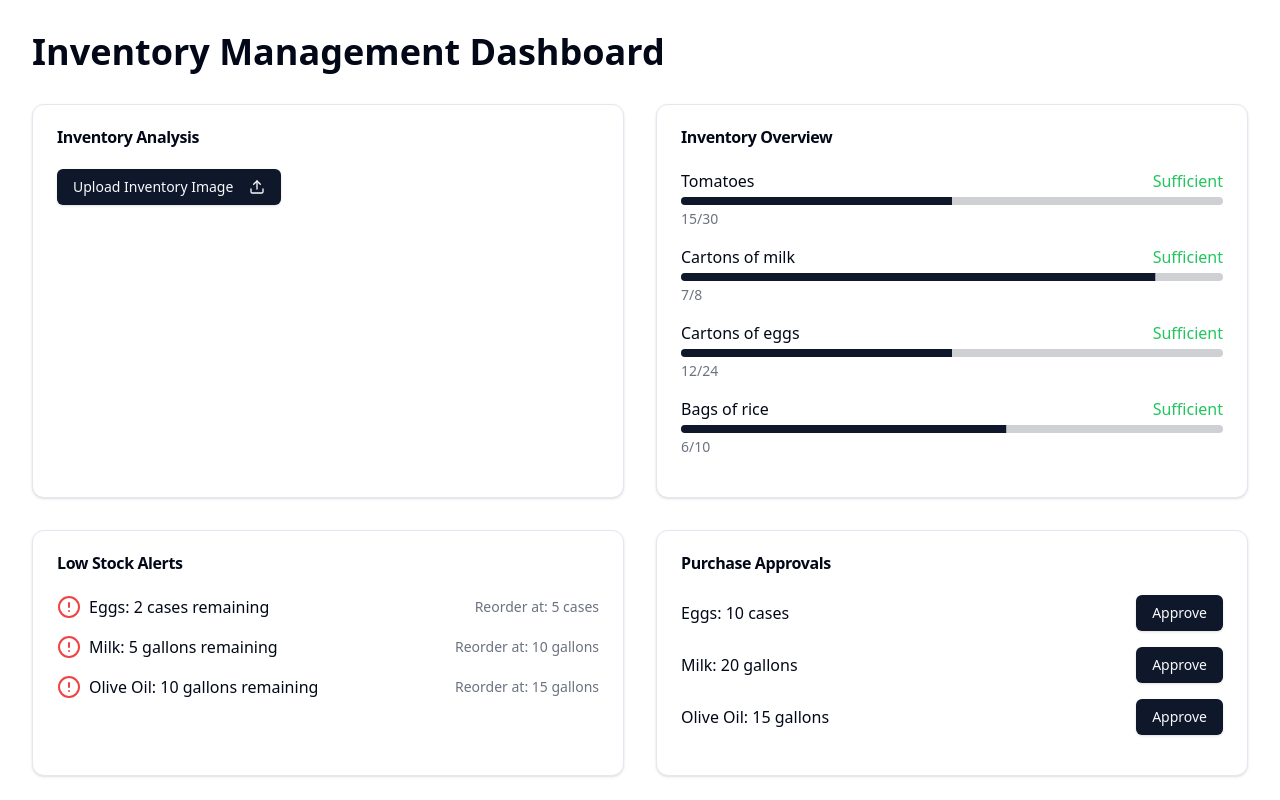
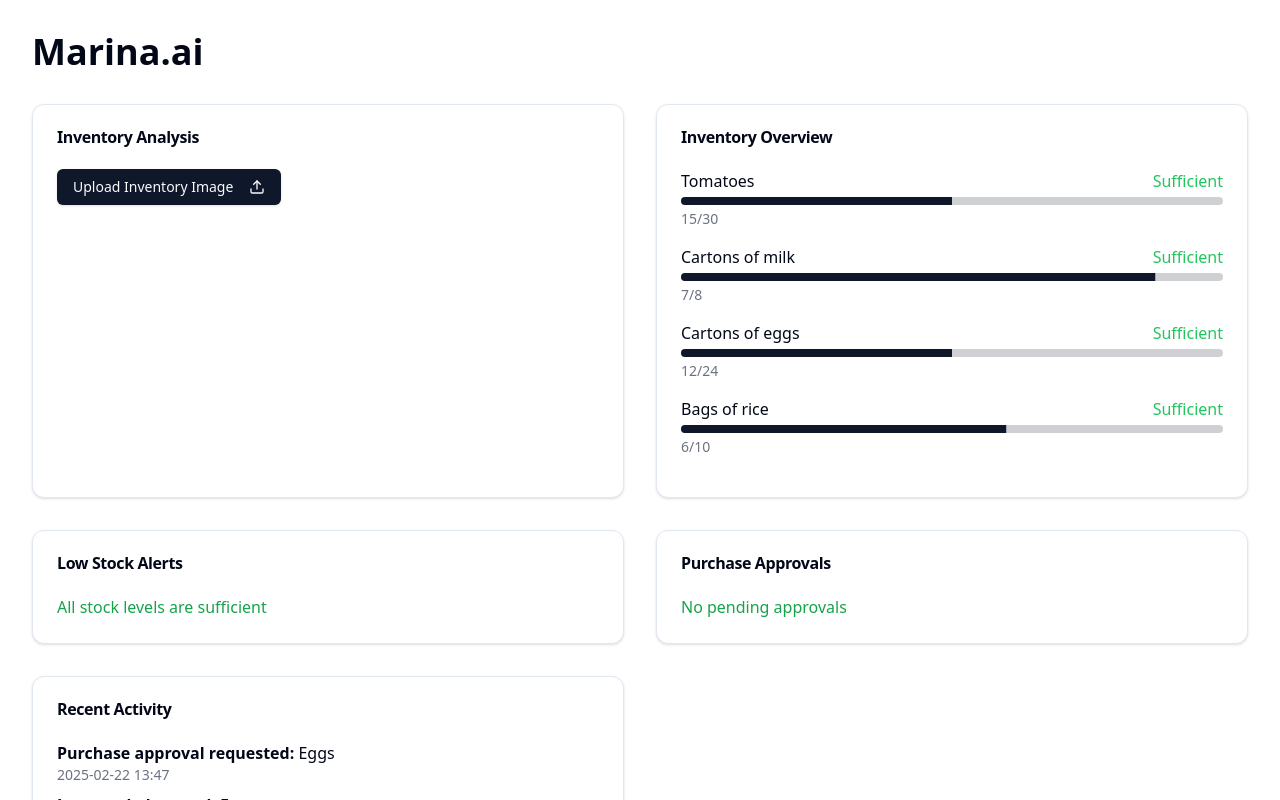
Before and after one commit to RyougaSeko/inventory-order-agent, a Next.js app: page / in a window 1280 px wide. Shown: the top 800 px of the page. Built offline with nearby package versions, Linux system fonts and the light colour scheme.

Commit message:
add: analysis

```diff
--- a/app/page.tsx
+++ b/app/page.tsx
@@ -9,20 +9,120 @@ import { LowStockAlerts } from "@/components/low-stock-alerts";
 import { PurchaseApproval } from "@/components/purchase-approval";
 import { RecentActivity } from "@/components/recent-activity";
 
+export enum InventoryItemName {
+  TOMATOES = "Tomatoes",
+  CARTONS_OF_MILK = "Cartons of milk",
+  CARTONS_OF_EGGS = "Cartons of eggs",
+  BAGS_OF_RICE = "Bags of rice",
+}
+
+const defaultInventoryItems: InventoryItem[] = [
+  {
+    name: InventoryItemName.TOMATOES,
+    quantity: 15,
+    maxQuantity: 30,
+    status: "Sufficient",
+    item_id: 1,
+    category: "Produce",
+    unit: "pieces",
+  },
+  {
+    name: InventoryItemName.CARTONS_OF_MILK,
+    quantity: 7,
+    maxQuantity: 8,
+    status: "Sufficient",
+    item_id: 2,
+    category: "Dairy",
+    unit: "cartons",
+  },
+  {
+    name: InventoryItemName.CARTONS_OF_EGGS,
+    quantity: 12,
+    maxQuantity: 24,
+    status: "Sufficient",
+    item_id: 3,
+    category: "Dairy",
+    unit: "cartons",
+  },
+  {
+    name: InventoryItemName.BAGS_OF_RICE,
+    quantity: 6,
+    maxQuantity: 10,
+    status: "Sufficient",
+    item_id: 4,
+    category: "Grains",
+    unit: "bags",
+  },
+];
+
+export const maxQuantities: Record<InventoryItemName, number> = {
+  [InventoryItemName.CARTONS_OF_MILK]: 8,
+  [InventoryItemName.CARTONS_OF_EGGS]: 24,
+  [InventoryItemName.BAGS_OF_RICE]: 10,
+  [InventoryItemName.TOMATOES]: 30,
+};
+
+export const reorderPoints: Record<InventoryItemName, number> = {
+  [InventoryItemName.CARTONS_OF_MILK]: 3,
+  [InventoryItemName.CARTONS_OF_EGGS]: 4,
+  [InventoryItemName.BAGS_OF_RICE]: 5,
+  [InventoryItemName.TOMATOES]: 4,
+};
+
 export default function Dashboard() {
-  const [inventoryItems, setInventoryItems] = useState<InventoryItem[]>([]);
+  const [inventoryItems, setInventoryItems] = useState<InventoryItem[]>(
+    defaultInventoryItems
+  );
+  const [activities, setActivities] = useState([
+    {
+      action: "Image analyzed",
+      item: "Inventory snapshot",
+      timestamp: "2025-02-22 13:45",
+    },
+    {
+      action: "Low stock detected",
+      item: "Eggs",
+      timestamp: "2025-02-22 13:46",
+    },
+    {
+      action: "Purchase approval requested",
+      item: "Eggs",
+      timestamp: "2025-02-22 13:47",
+    },
+    {
+      action: "Purchase approved",
+      item: "Milk",
+      timestamp: "2025-02-22 13:30",
+    },
+  ]);
+
+  const addActivity = (action: string, item: string) => {
+    const timestamp = new Date().toLocaleString();
+    setActivities((prev) => {
+      // Check if this exact activity already exists to prevent duplicates
+      const exists = prev.some(
+        (activity) =>
+          activity.action === action &&
+          activity.item === item &&
+          activity.timestamp === timestamp
+      );
+      if (exists) return prev;
+      return [...prev, { action, item, timestamp }];
+    });
+  };
 
   return (
     <div className="p-8">
-      <h1 className="text-4xl font-bold mb-8">
-        Inventory Management Dashboard
-      </h1>
+      <h1 className="text-4xl font-bold mb-8">Marina.ai</h1>
       <div className="grid grid-cols-1 md:grid-cols-2 gap-8">
         <InventoryAnalysis onAnalysisComplete={setInventoryItems} />
         <InventoryOverview items={inventoryItems} />
-        <LowStockAlerts />
-        <PurchaseApproval />
-        <RecentActivity />
+        <LowStockAlerts items={inventoryItems} />
+        <PurchaseApproval
+          items={inventoryItems}
+          onApprove={(action, item) => addActivity(action, item)}
+        />
+        <RecentActivity activities={activities} />
       </div>
     </div>
   );
--- a/components/inventory-analysis.tsx
+++ b/components/inventory-analysis.tsx
@@ -14,6 +14,7 @@ import {
 import { Upload, X, ImagePlus, Loader2 } from "lucide-react";
 import { AnalysisResults } from "./analysis-results";
 import { toast } from "sonner";
+import { InventoryItemName, reorderPoints } from "@/app/page";
 
 interface ImageFile {
   file: File;
@@ -23,11 +24,12 @@ interface ImageFile {
 
 export interface InventoryItem {
   item_id: number;
-  name: string;
+  name: InventoryItemName;
   category: "Produce" | "Dairy" | "Grains";
   quantity: number;
   unit: "pieces" | "cartons" | "bags";
-  status?: "Sufficient" | "Low";
+  status: "Sufficient" | "Low";
+  maxQuantity: number;
 }
 
 const MAX_FILE_SIZE_MB = 5;
@@ -99,26 +101,10 @@ export function InventoryAnalysis({
       const analysisData = await response.json();
 
       // Transform the data to include status based on minimum requirements
-      const transformedItems = analysisData.map((item: InventoryItem) => {
-        let status: "Sufficient" | "Low";
-        switch (item.name.toLowerCase()) {
-          case "tomatoes":
-            status = item.quantity >= 3 ? "Sufficient" : "Low";
-            break;
-          case "cartons of milk":
-            status = item.quantity >= 2 ? "Sufficient" : "Low";
-            break;
-          case "cartons of eggs":
-            status = item.quantity >= 4 ? "Sufficient" : "Low";
-            break;
-          case "bags of rice":
-            status = item.quantity >= 3 ? "Sufficient" : "Low";
-            break;
-          default:
-            status = "Sufficient";
-        }
-        return { ...item, status };
-      });
+      const transformedItems = analysisData.map((item: InventoryItem) => ({
+        ...item,
+        status: item.quantity > reorderPoints[item.name] ? "Sufficient" : "Low",
+      }));
 
       setAnalysisResults(transformedItems);
       onAnalysisComplete(transformedItems);
@@ -158,7 +144,6 @@ export function InventoryAnalysis({
                       src={image.preview}
                       alt="Preview"
                       className="object-cover rounded-lg"
-                      fill
                       sizes="128px"
                     />
                     <Button
--- a/components/inventory-overview.tsx
+++ b/components/inventory-overview.tsx
@@ -1,46 +1,15 @@
+import { InventoryItemName, maxQuantities, reorderPoints } from "@/app/page";
+import { InventoryItem } from "./inventory-analysis";
 import { Card, CardContent, CardHeader, CardTitle } from "@/components/ui/card";
 import { Progress } from "@/components/ui/progress";
 
-interface InventoryItem {
-  name: string;
-  quantity: number;
-  maxQuantity: number;
-  status: "Sufficient" | "Low";
-}
-
 export function InventoryOverview({ items }: { items?: InventoryItem[] }) {
-  const defaultItems: InventoryItem[] = [
-    {
-      name: "Tomatoes",
-      quantity: 15,
-      maxQuantity: 30,
-      status: "Sufficient",
-    },
-    {
-      name: "Cartons of milk",
-      quantity: 7,
-      maxQuantity: 8,
-      status: "Sufficient",
-    },
-    {
-      name: "Cartons of eggs",
-      quantity: 12,
-      maxQuantity: 24,
-      status: "Sufficient",
-    },
-    {
-      name: "Bags of rice",
-      quantity: 6,
-      maxQuantity: 10,
-      status: "Sufficient",
-    },
-  ];
-  const inventoryItems = items?.length ? items : defaultItems;
-
-  // Create a map of default max quantities
-  const defaultMaxQuantities = Object.fromEntries(
-    defaultItems.map((item) => [item.name, item.maxQuantity])
-  );
+  const getStatus = (
+    name: InventoryItemName,
+    quantity: number
+  ): "Sufficient" | "Low" => {
+    return quantity <= reorderPoints[name] ? "Low" : "Sufficient";
+  };
 
   return (
     <Card>
@@ -48,28 +17,25 @@ export function InventoryOverview({ items }: { items?: InventoryItem[] }) {
         <CardTitle>Inventory Overview</CardTitle>
       </CardHeader>
       <CardContent>
-        {inventoryItems.map((item) => (
+        {items?.map((item) => (
           <div key={item.name} className="mb-4">
             <div className="flex justify-between mb-1">
               <span>{item.name}</span>
               <span
                 className={
-                  item.status === "Low" ? "text-red-500" : "text-green-500"
+                  getStatus(item.name, item.quantity) === "Low"
+                    ? "text-red-500"
+                    : "text-green-500"
                 }
               >
-                {item.status}
+                {getStatus(item.name, item.quantity)}
               </span>
             </div>
             <Progress
-              value={
-                (item.quantity /
-                  (defaultMaxQuantities[item.name] || item.maxQuantity)) *
-                100
-              }
+              value={(item.quantity / maxQuantities[item.name]) * 100}
             />
             <div className="text-sm text-gray-500 mt-1">
-              {item.quantity}/
-              {defaultMaxQuantities[item.name] || item.maxQuantity}
+              {item.quantity}/{maxQuantities[item.name]}
             </div>
           </div>
         ))}
--- a/components/low-stock-alerts.tsx
+++ b/components/low-stock-alerts.tsx
@@ -1,12 +1,18 @@
-import { Card, CardContent, CardHeader, CardTitle } from "@/components/ui/card"
-import { AlertCircle } from "lucide-react"
+import { Card, CardContent, CardHeader, CardTitle } from "@/components/ui/card";
+import { AlertCircle } from "lucide-react";
+import { InventoryItem } from "./inventory-analysis";
+import { reorderPoints } from "@/app/page";
 
-export function LowStockAlerts() {
-  const lowStockItems = [
-    { name: "Eggs", quantity: 2, unit: "cases", reorderPoint: 5 },
-    { name: "Milk", quantity: 5, unit: "gallons", reorderPoint: 10 },
-    { name: "Olive Oil", quantity: 10, unit: "gallons", reorderPoint: 15 },
-  ]
+export function LowStockAlerts({ items }: { items: InventoryItem[] }) {
+  const lowStockItems = items
+    .filter((item) => {
+      const reorderPoint = reorderPoints[item.name];
+      return item.quantity <= reorderPoint;
+    })
+    .map((item) => ({
+      ...item,
+      reorderPoint: reorderPoints[item.name],
+    }));
 
   return (
     <Card>
@@ -14,8 +20,12 @@ export function LowStockAlerts() {
         <CardTitle>Low Stock Alerts</CardTitle>
       </CardHeader>
       <CardContent>
-        {lowStockItems.map((item) => (
-          <div key={item.name} className="flex items-center justify-between mb-4">
+        {lowStockItems.length > 0 ? (
+          lowStockItems.map((item) => (
+            <div
+              key={item.name}
+              className="flex items-center justify-between mb-4"
+            >
               <div className="flex items-center">
                 <AlertCircle className="text-red-500 mr-2" />
                 <span>
@@ -26,8 +36,11 @@ export function LowStockAlerts() {
                 Reorder at: {item.reorderPoint} {item.unit}
               </span>
             </div>
-        ))}
+          ))
+        ) : (
+          <div className="text-green-600">All stock levels are sufficient</div>
+        )}
       </CardContent>
     </Card>
-  )
+  );
 }
--- a/components/purchase-approval.tsx
+++ b/components/purchase-approval.tsx
@@ -1,20 +1,60 @@
-"use client"
+"use client";
 
-import { useState } from "react"
-import { Card, CardContent, CardHeader, CardTitle } from "@/components/ui/card"
-import { Button } from "@/components/ui/button"
+import { reorderPoints } from "@/app/page";
+import { InventoryItem } from "@/components/inventory-analysis";
+import { Button } from "@/components/ui/button";
+import { Card, CardContent, CardHeader, CardTitle } from "@/components/ui/card";
+import { AlertCircle } from "lucide-react";
+import { useEffect, useState } from "react";
 
-export function PurchaseApproval() {
-  const [pendingApprovals, setPendingApprovals] = useState([
-    { id: 1, item: "Eggs", quantity: 10, unit: "cases" },
-    { id: 2, item: "Milk", quantity: 20, unit: "gallons" },
-    { id: 3, item: "Olive Oil", quantity: 15, unit: "gallons" },
-  ])
+interface PurchaseApprovalProps {
+  items: InventoryItem[];
+  onApprove: (message: string, item: string) => void;
+}
+
+export function PurchaseApproval({
+  items,
+
+  onApprove,
+}: PurchaseApprovalProps) {
+  const [pendingApprovals, setPendingApprovals] = useState<
+    Array<{
+      id: number;
+      item: string;
+      quantity: number;
+      unit: string;
+      currentStock: number;
+      reorderPoint: number;
+    }>
+  >([]);
+
+  useEffect(() => {
+    setPendingApprovals(
+      items
+        .filter((item) => {
+          const reorderPoint = reorderPoints[item.name];
+          return item.quantity <= reorderPoint;
+        })
+        .map((item) => ({
+          id: item.item_id,
+          item: item.name,
+          quantity: item.quantity,
+          unit: item.unit,
+          currentStock: item.quantity,
+          reorderPoint: reorderPoints[item.name],
+        }))
+    );
+  }, [items, reorderPoints]);
 
   const handleApprove = (id: number) => {
-    // Here you would typically send an API request to approve the purchase
-    setPendingApprovals(pendingApprovals.filter((approval) => approval.id !== id))
-  }
+    const approval = pendingApprovals.find((a) => a.id === id);
+    if (approval) {
+      onApprove("Purchase approved", approval.item);
+      setPendingApprovals(
+        pendingApprovals.filter((approval) => approval.id !== id)
+      );
+    }
+  };
 
   return (
     <Card>
@@ -22,16 +62,33 @@ export function PurchaseApproval() {
         <CardTitle>Purchase Approvals</CardTitle>
       </CardHeader>
       <CardContent>
-        {pendingApprovals.map((approval) => (
-          <div key={approval.id} className="flex items-center justify-between mb-4">
-            <span>
-              {approval.item}: {approval.quantity} {approval.unit}
-            </span>
-            <Button onClick={() => handleApprove(approval.id)}>Approve</Button>
-          </div>
-        ))}
-        {pendingApprovals.length === 0 && <p>No pending approvals</p>}
+        {pendingApprovals.length > 0 ? (
+          pendingApprovals.map((approval) => (
+            <div
+              key={approval.id}
+              className="flex items-center justify-between mb-4"
+            >
+              <div className="flex items-center">
+                <AlertCircle className="text-red-500 mr-2" />
+                <span>
+                  {approval.item}: {approval.currentStock} {approval.unit}{" "}
+                  remaining
+                </span>
+              </div>
+              <div className="flex items-center gap-4">
+                <span className="text-sm text-gray-500">
+                  Reorder at: {approval.reorderPoint} {approval.unit}
+                </span>
+                <Button onClick={() => handleApprove(approval.id)}>
+                  Approve
+                </Button>
+              </div>
+            </div>
+          ))
+        ) : (
+          <div className="text-green-600">No pending approvals</div>
+        )}
       </CardContent>
     </Card>
-  )
+  );
 }
--- a/components/recent-activity.tsx
+++ b/components/recent-activity.tsx
@@ -1,26 +1,35 @@
-import { Card, CardContent, CardHeader, CardTitle } from "@/components/ui/card"
+import { Card, CardContent, CardHeader, CardTitle } from "@/components/ui/card";
 
-export function RecentActivity() {
-  const activities = [
-    { action: "Image analyzed", item: "Inventory snapshot", timestamp: "2025-02-22 13:45" },
-    { action: "Low stock detected", item: "Eggs", timestamp: "2025-02-22 13:46" },
-    { action: "Purchase approval requested", item: "Eggs", timestamp: "2025-02-22 13:47" },
-    { action: "Purchase approved", item: "Milk", timestamp: "2025-02-22 13:30" },
-  ]
+interface Activity {
+  action: string;
+  item: string;
+  timestamp: string;
+}
 
+interface RecentActivityProps {
+  activities: Activity[];
+}
+
+export function RecentActivity({ activities }: RecentActivityProps) {
   return (
     <Card>
       <CardHeader>
         <CardTitle>Recent Activity</CardTitle>
       </CardHeader>
       <CardContent>
-        {activities.map((activity, index) => (
-          <div key={index} className="mb-2">
-            <span className="font-semibold">{activity.action}:</span> {activity.item}
-            <div className="text-sm text-gray-500">{activity.timestamp}</div>
-          </div>
-        ))}
+        {[...activities]
+          .sort(
+            (a, b) =>
+              new Date(b.timestamp).getTime() - new Date(a.timestamp).getTime()
+          )
+          .map((activity, index) => (
+            <div key={index} className="mb-2">
+              <span className="font-semibold">{activity.action}:</span>{" "}
+              {activity.item}
+              <div className="text-sm text-gray-500">{activity.timestamp}</div>
+            </div>
+          ))}
       </CardContent>
     </Card>
-  )
+  );
 }
```
Also changed, not shown: app/api/route.ts (+7 -7 lines). Lines whose indentation alone changed are shown as unchanged.
